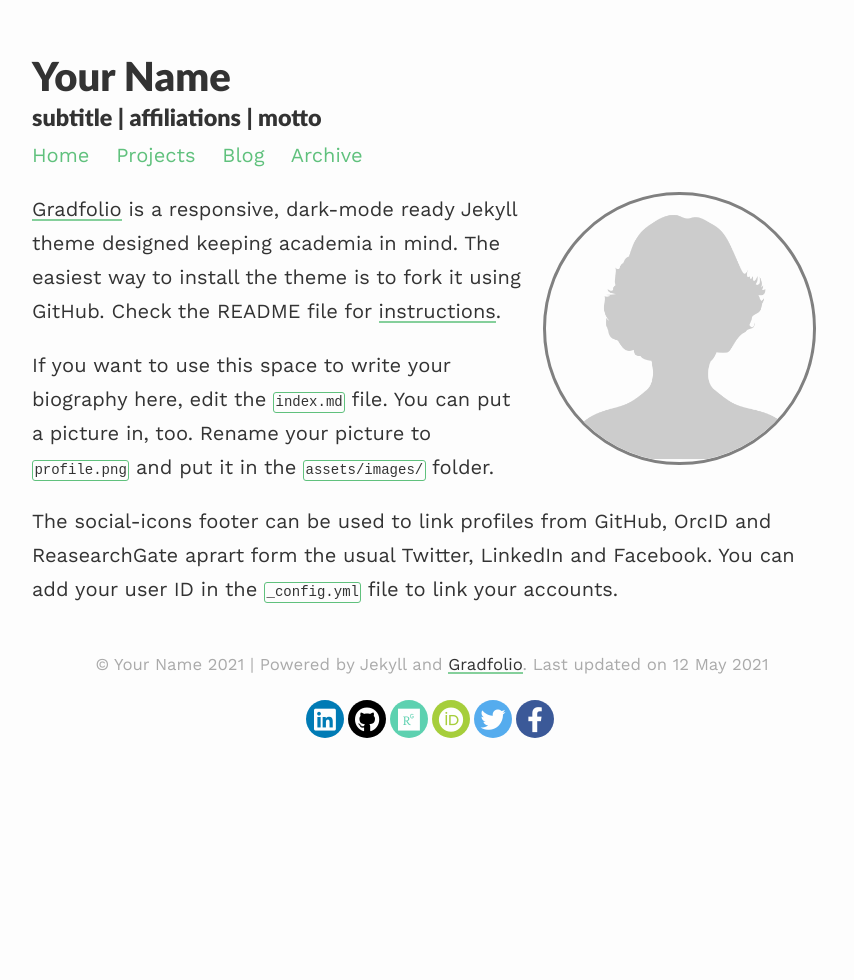
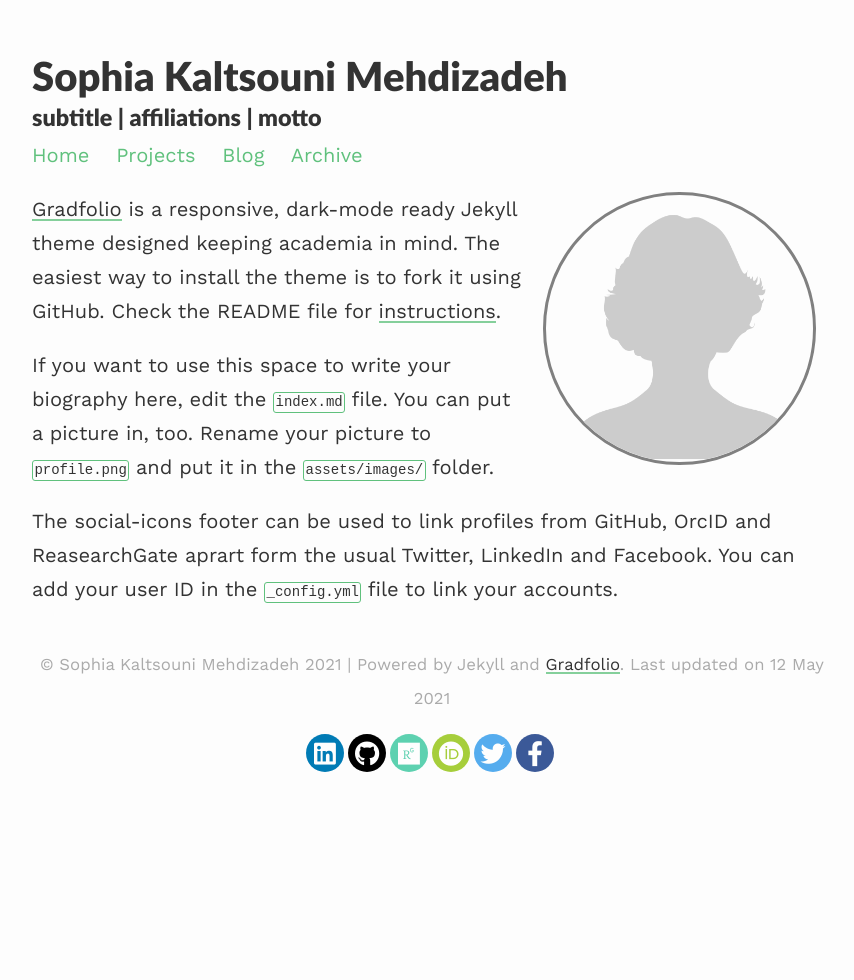
Before and after one commit to smehdizadeh/smehdizadeh.github.io, a Jekyll site: the page built from index.md, in a window 1280 px wide. Shown: the whole page, without its empty margins (208-1062 px from the left). Built offline with Jekyll 4.4.1, drawn with Linux system fonts in a browser that asks for light colours; nearby versions of some CDN libraries; some of the changed lines change nothing that is shown.

Commit message:
Update _config.yml

```diff
--- a/_config.yml
+++ b/_config.yml
@@ -1,6 +1,6 @@
-### your site title here
+### my personal portfolio
 
-title: Your Name
+title: Sophia Kaltsouni Mehdizadeh
 description: subtitle | affiliations | motto
 
 baseurl: "" #name of GitHub repository
@@ -19,8 +19,8 @@
 # Social media links in footer
 facebook: "#"
 twitter: "#"
-linkedin: "#"
-github: "#"
+linkedin: "smehdizadeh/"
+github: "smehdizadeh/"
 researchgate: "#"
 orcid: "#"
 
```
